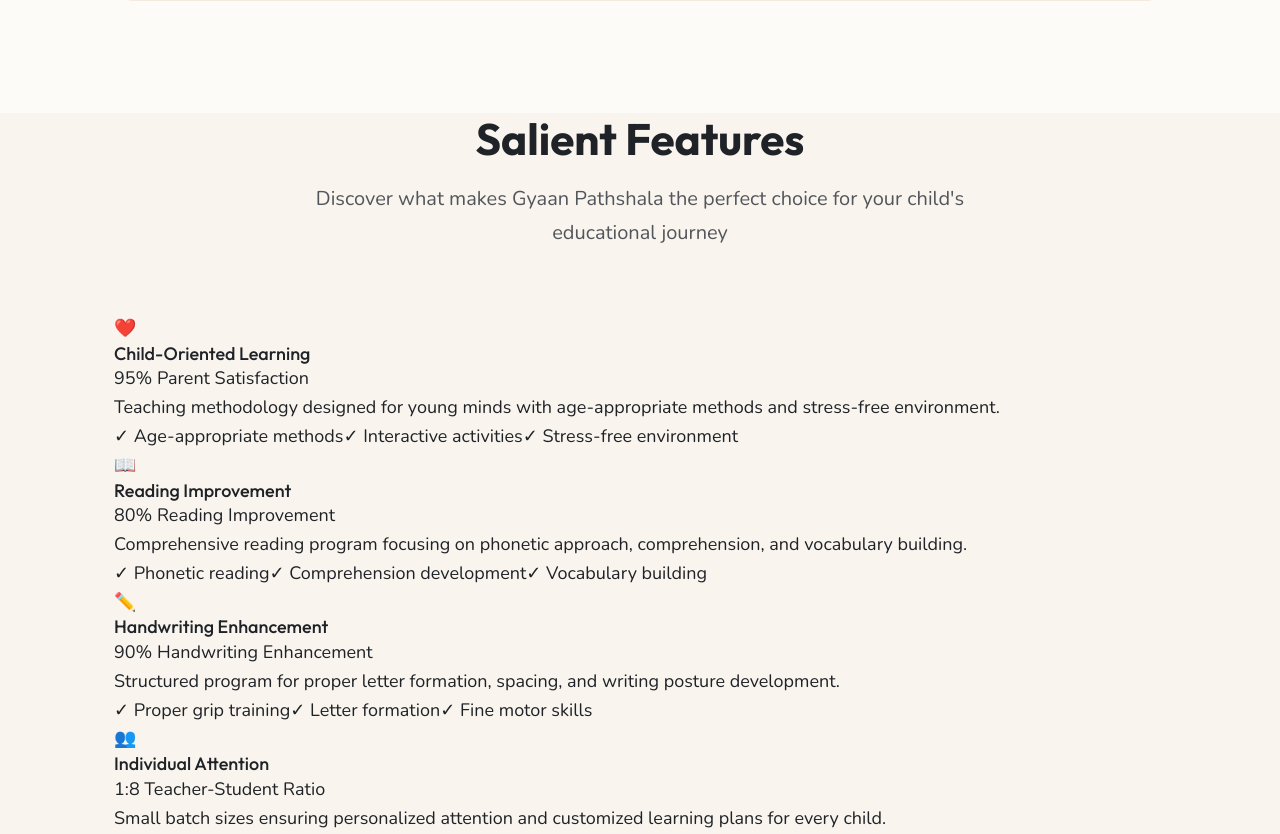
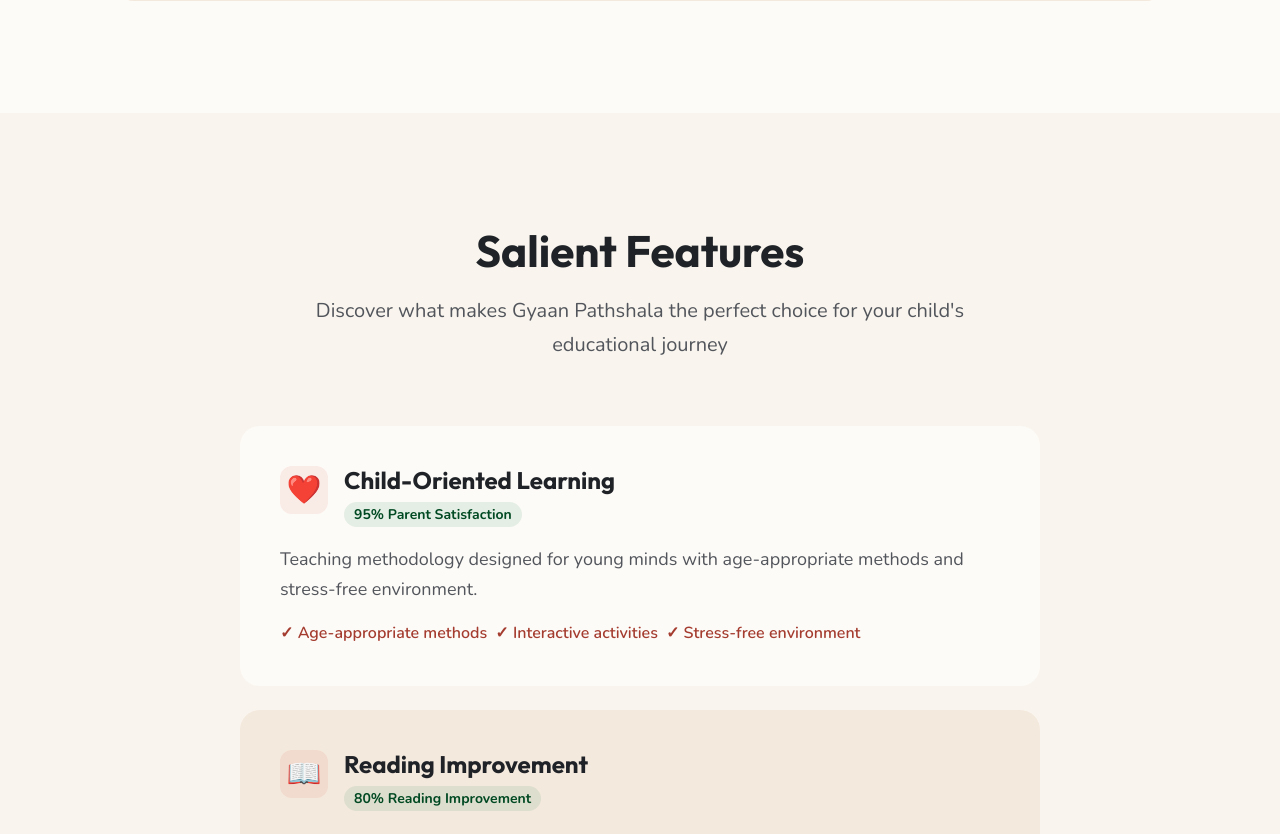
Before and after one commit to saranshseth93/gyaan-pathshala, a React (Vite) app: page / in a window 1280 px wide. Shown: the part 3087-3921 px from the top of the page. Built offline with nearby package versions, Linux system fonts and the light colour scheme.

Commit message:
feat: redesign features with alternating layout and warm accents
Co-Authored-By: Claude Opus 4.6 (1M context) <noreply@anthropic.com>

```diff
--- a/src/App.css
+++ b/src/App.css
@@ -694,3 +694,90 @@ img {
   .choose-grid { grid-template-columns: 1fr; }
   .why-choose { padding: var(--space-lg); }
 }
+
+/* ===== FEATURES SECTION ===== */
+.features {
+  padding: var(--space-section) 0;
+  background: var(--color-cream);
+}
+
+.features-list {
+  display: flex;
+  flex-direction: column;
+  gap: var(--space-lg);
+  max-width: 800px;
+  margin: 0 auto;
+}
+
+.feature-item {
+  background: var(--color-white-warm);
+  padding: var(--space-xl);
+  border-radius: var(--radius-lg);
+  transition: box-shadow var(--duration-fast) var(--ease-out);
+}
+.feature-item:hover { box-shadow: var(--shadow-md); }
+
+.feature-item:nth-child(even) { background: var(--color-cream-warm); }
+
+.feature-header {
+  display: flex;
+  align-items: flex-start;
+  gap: var(--space-md);
+  margin-bottom: var(--space-md);
+}
+
+.feature-icon {
+  font-size: 28px;
+  flex-shrink: 0;
+  width: 48px;
+  height: 48px;
+  display: grid;
+  place-items: center;
+  background: oklch(0.62 0.16 30 / 0.1);
+  border-radius: var(--radius-md);
+}
+
+.feature-info h3 {
+  font-family: var(--font-display);
+  color: var(--color-charcoal);
+  font-size: var(--text-xl);
+  margin-bottom: var(--space-xs);
+  font-weight: 700;
+}
+
+.feature-stat {
+  background: oklch(0.65 0.10 155 / 0.15);
+  color: oklch(0.35 0.10 155);
+  padding: 3px 10px;
+  border-radius: var(--radius-full);
+  font-size: var(--text-xs);
+  font-weight: 700;
+}
+
+.feature-description {
+  color: var(--color-charcoal-light);
+  margin-bottom: var(--space-md);
+  line-height: 1.7;
+  max-width: 65ch;
+}
+
+.feature-highlights {
+  display: flex;
+  flex-wrap: wrap;
+  gap: var(--space-sm);
+}
+
+.highlight {
+  color: var(--color-terracotta-dark);
+  font-size: var(--text-sm);
+  font-weight: 600;
+}
+
+@media (max-width: 768px) {
+  .feature-item { padding: var(--space-lg); }
+  .feature-header { align-items: center; }
+}
+
+@media (max-width: 480px) {
+  .feature-item { padding: var(--space-md); }
+}
```
